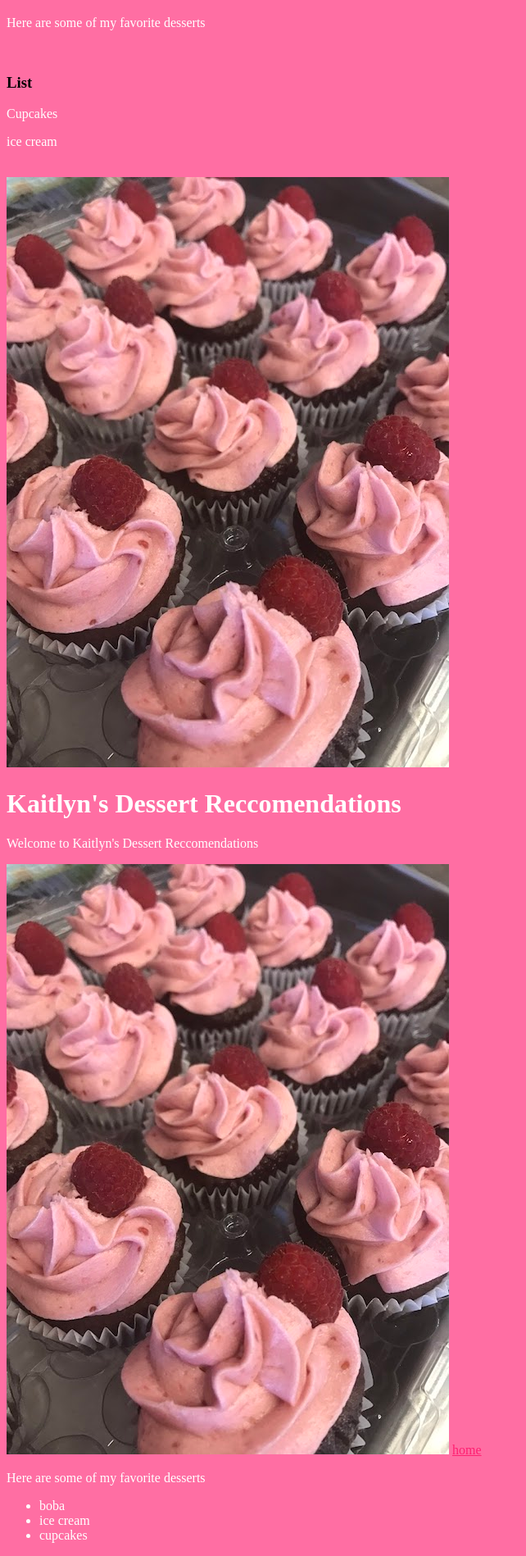
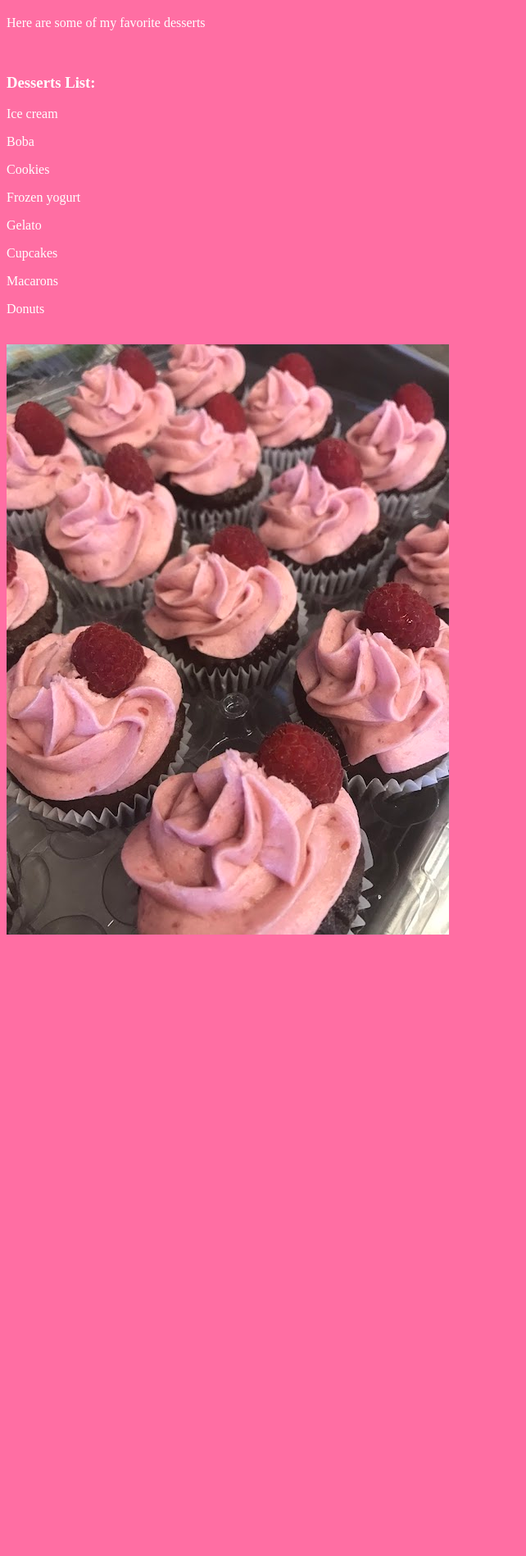
Before and after one commit to kaitlyn-1330/Kaitlyn-s-Food-Website, a plain HTML site: page Desserts.html in a window 1280 px wide. Shown: the part 117-2015 px from the top of the page at 82% size, without its empty margins (0-642 px from the left). After the commit the page ends 1269 px from the top, so only its background shows below. Drawn offline with Linux system fonts and the light colour scheme.

Commit message:
Add files via upload

```diff
--- a/Desserts.html
+++ b/Desserts.html
@@ -17,9 +17,15 @@
 </div>
 		<p>Here are some of my favorite desserts</p>
 <br>
-		<h3>List</h3>
+		<h3>Desserts List:</h3>
+		<p>Ice cream</p>
+		<p>Boba</p>
+		<p>Cookies</p>
+		<p>Frozen yogurt</p>
+		<p>Gelato</p>
 		<p>Cupcakes</p>
-		<p>ice cream</p>
+		<p>Macarons</p>
+		<p>Donuts</p>
 		<br>
 		<img src="cupcakes.jpg" alt="cupcakes" />
 	</body>
@@ -28,28 +34,3 @@
 		<title>Kaitlyn's Favorite Foods</title>
 		<link href="style.css" type="text/css" rel="stylesheet" />
 	</head>
-
-<head>
-	<title>Kaitlyn's Webiste</title>
-
-</head>
-<body>
-	<h1>Kaitlyn's Dessert Reccomendations</h1>
-	<p>Welcome to Kaitlyn's Dessert Reccomendations</p>
-
-<img src="cupcakes.jpg" alt="cupakes"/>
-
-<a href="index.html">home</a>
-
-<p>Here are some of my favorite desserts</p>
-<ul>
-	<li>boba</li>
-	<li>ice cream</li>
-	<li>cupcakes</li>
-	<ul>
-
-
-	</ul>
-
-</body>
-</html>
--- a/style.css
+++ b/style.css
@@ -4,7 +4,7 @@ body{
 
 
 
-h1,p,a,a:hover,li,table,tr{
+h1,h2,h3,p,a,a:hover,li,table,tr{
 	color: #ffffff;
 }
 
```
Also changed, not shown: Restaurants.html (+5 -1 lines).
